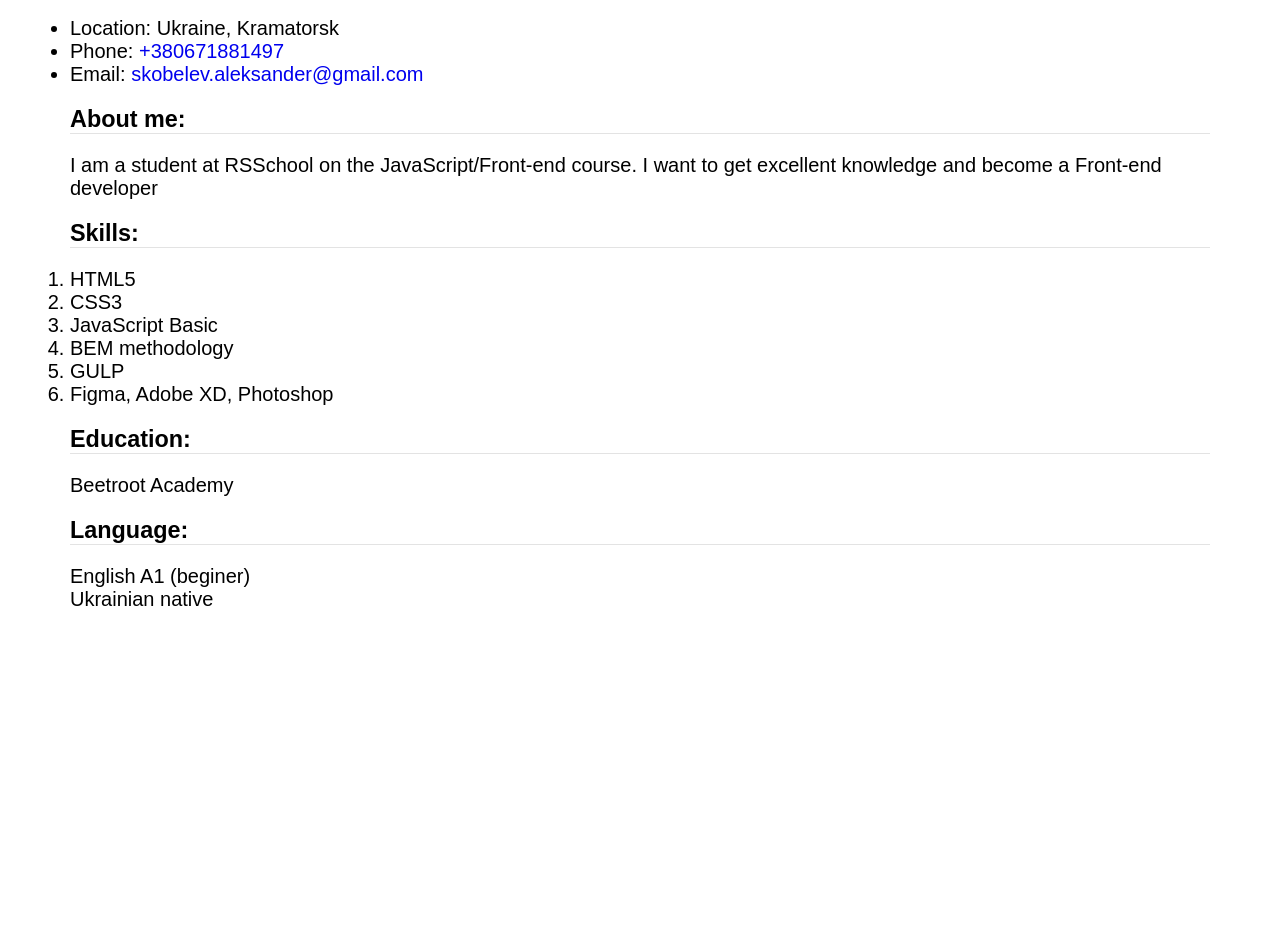
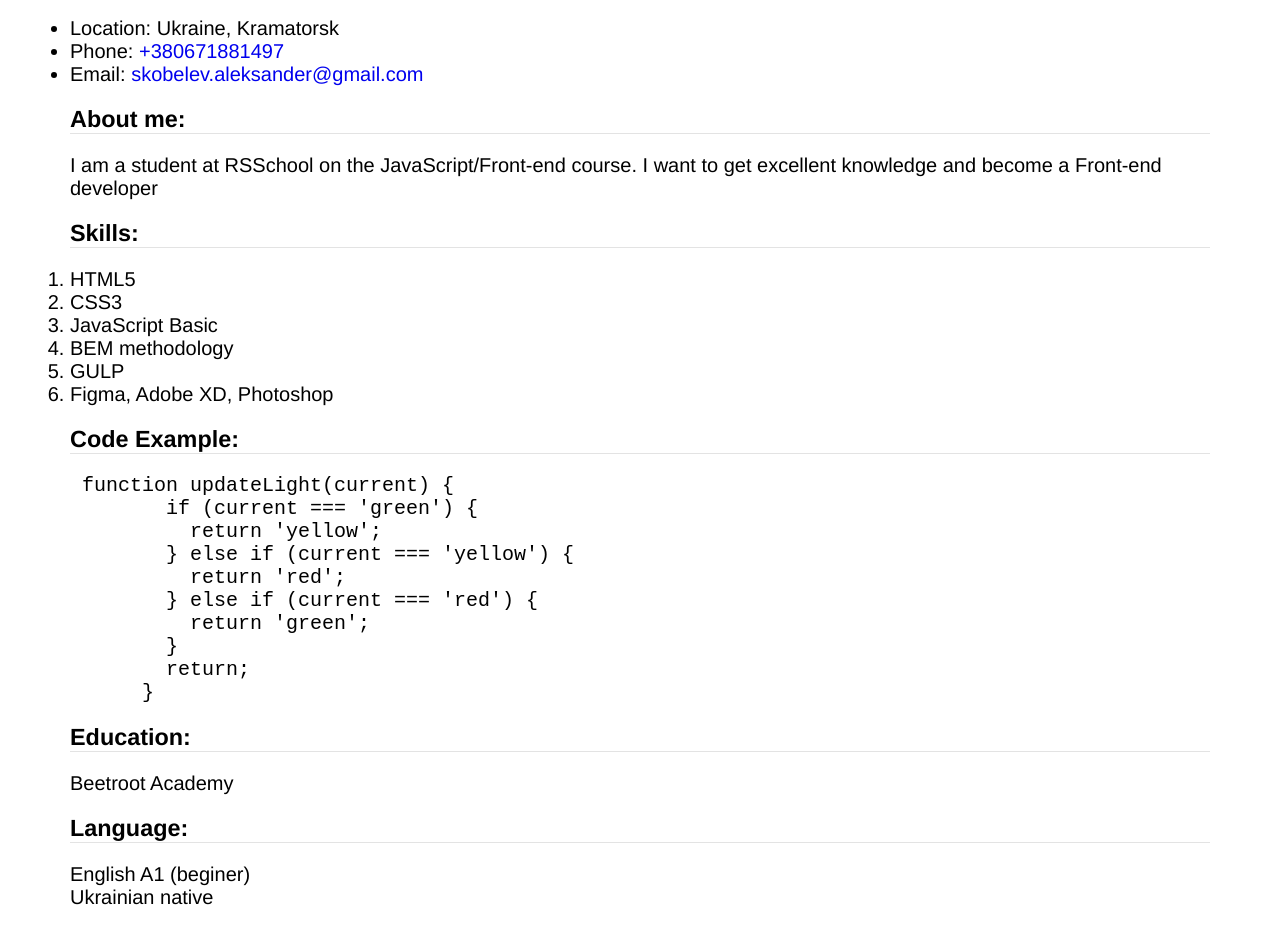
Before and after one commit to Aleksander-Skobelev/rsschool-cv-old, a plain HTML site: page index.html in a window 1280 px wide. Shown: the part 147-1086 px from the top of the page. Before the commit the page ends 800 px from the top, so only its background shows below. Drawn offline with Linux system fonts and the light colour scheme.

Commit message:
feat: add code example

```diff
--- a/index.html
+++ b/index.html
@@ -34,6 +34,17 @@
       <li>GULP</li>
       <li>Figma, Adobe XD, Photoshop</li>
     </ol>
+    <h3>Code Example:</h3>
+    <pre> <code>function updateLight(current) {
+        if (current === 'green') {
+          return 'yellow';
+        } else if (current === 'yellow') {
+          return 'red';
+        } else if (current === 'red') {
+          return 'green';
+        }
+        return;
+      }</code></pre>
     <h3>Education:</h3>
     <p>Beetroot Academy</p>
     <h3>Language:</h3>
--- a/style.css
+++ b/style.css
@@ -8,7 +8,7 @@ body {
     max-width: 1200px;
     margin: 0 auto;
     padding: 30px;
-    font-family: Arial, Helvetica, sans-serif;
+    font-family: Helvetica, sans-serif;
     font-size: 20px;
 }
 
```
